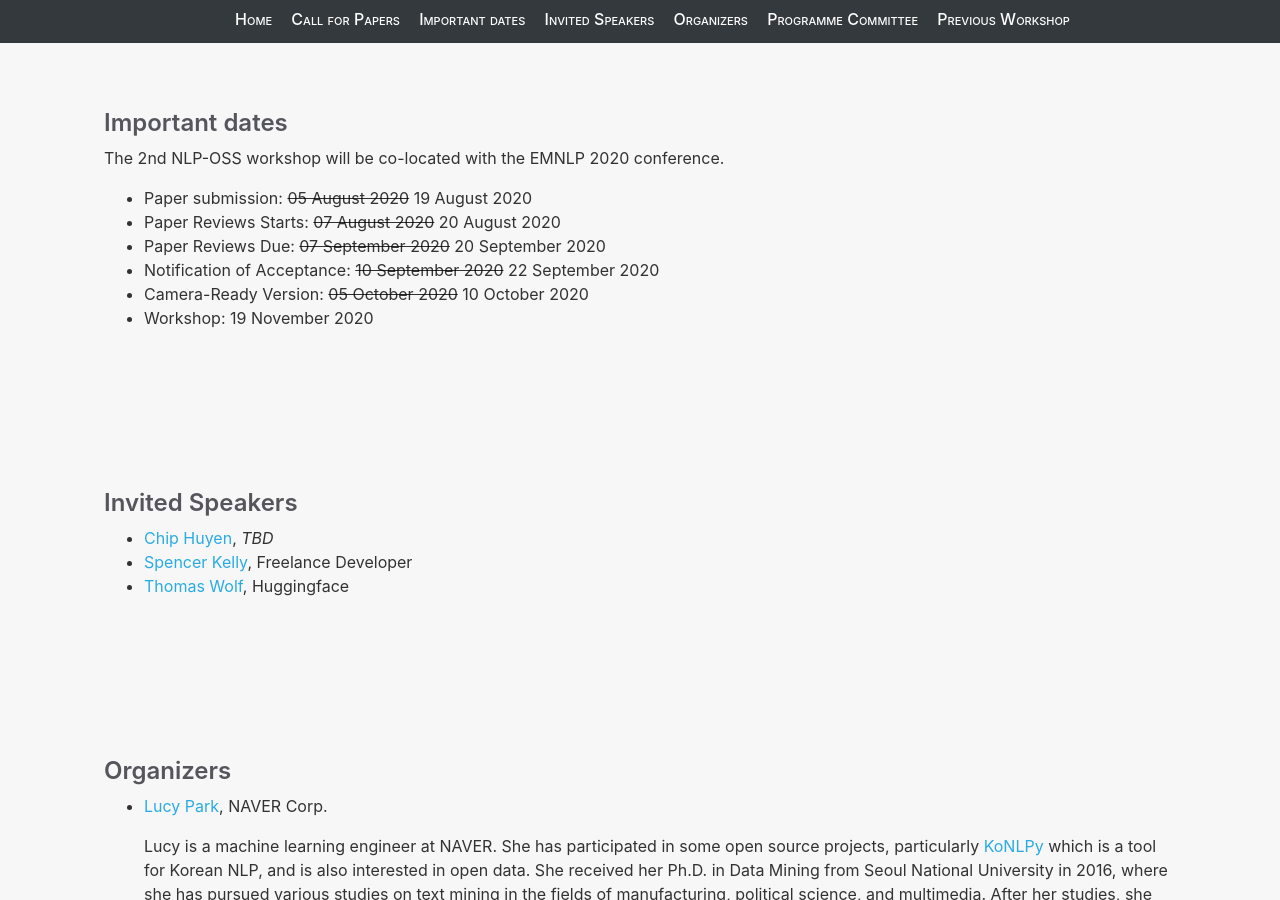
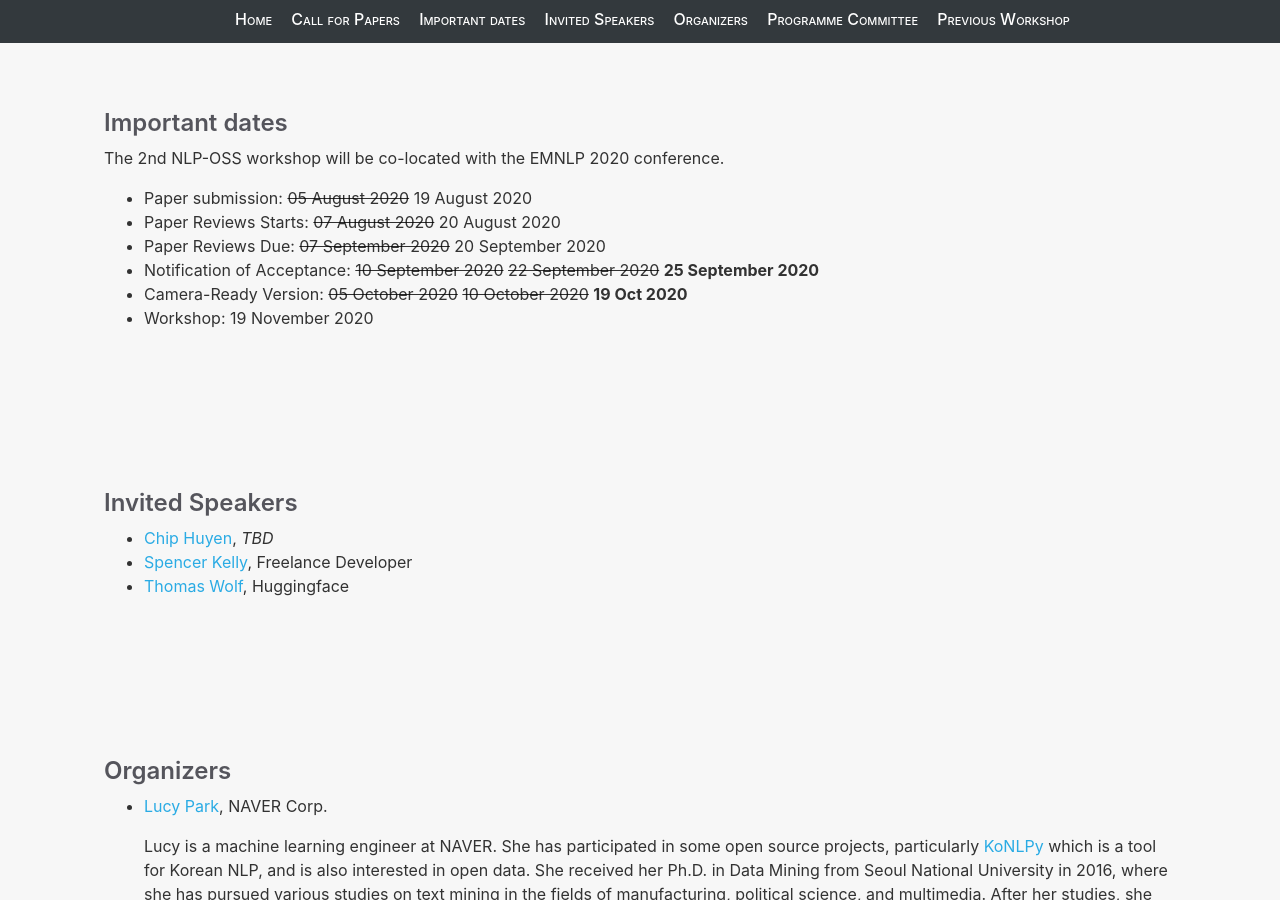
Before and after one commit to nlposs/nlposs.github.io, a Jekyll site: the page built from 2020/index.md, in a window 1280 px wide and 900 px high, scrolled down 2573 px. Built offline with Jekyll 4.4.1, drawn with Linux system fonts in a browser that asks for light colours.

Commit message:
Update index.md

```diff
--- a/2020/index.md
+++ b/2020/index.md
@@ -83,8 +83,8 @@ The 2nd NLP-OSS workshop will be co-located with the EMNLP 2020 conference.
 - Paper submission: ~~05 August 2020~~ 19 August 2020
 - Paper Reviews Starts: ~~07 August 2020~~ 20 August 2020
 - Paper Reviews Due: ~~07 September 2020~~ 20 September 2020
-- Notification of Acceptance: ~~10 September 2020~~ 22 September 2020
-- Camera-Ready Version: ~~05 October 2020~~ 10 October 2020
+- Notification of Acceptance: ~~10 September 2020~~ ~~22 September 2020~~ **25 September 2020**
+- Camera-Ready Version: ~~05 October 2020~~ ~~10 October 2020~~ **19 Oct 2020**
 - Workshop: 19 November 2020
 
 ## Invited Speakers
```
